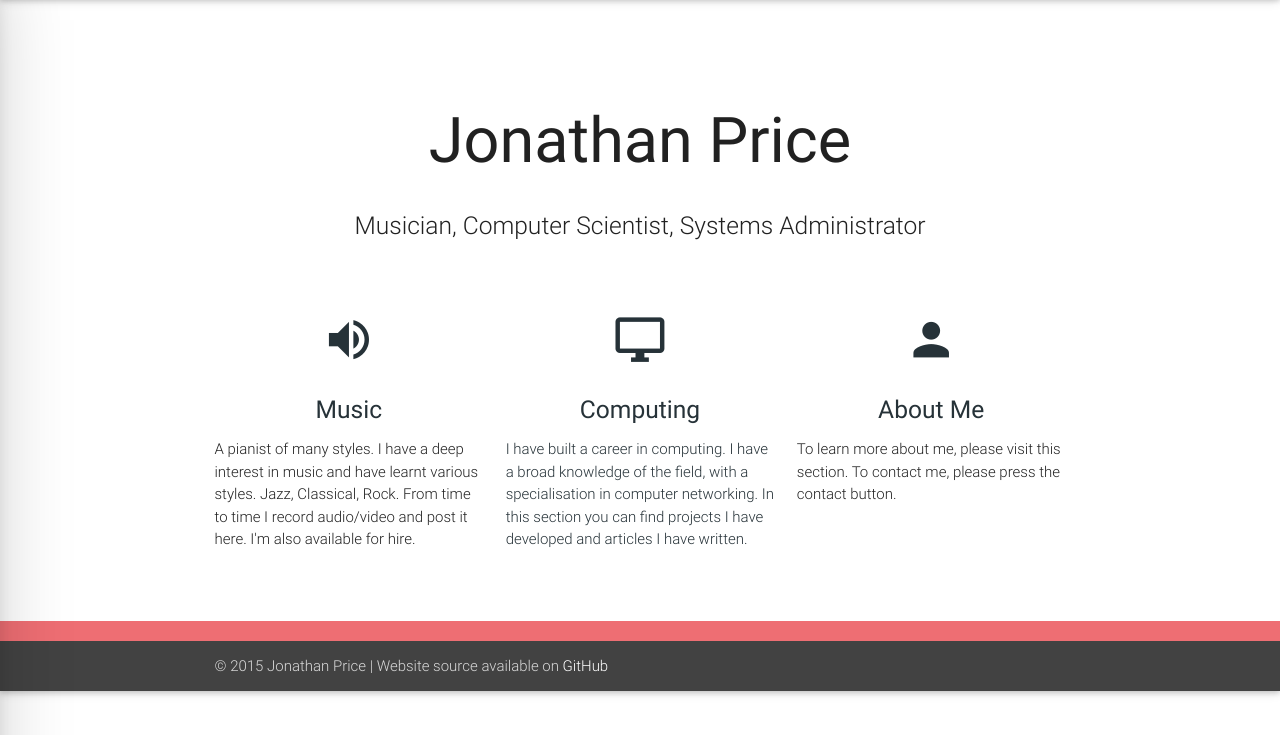
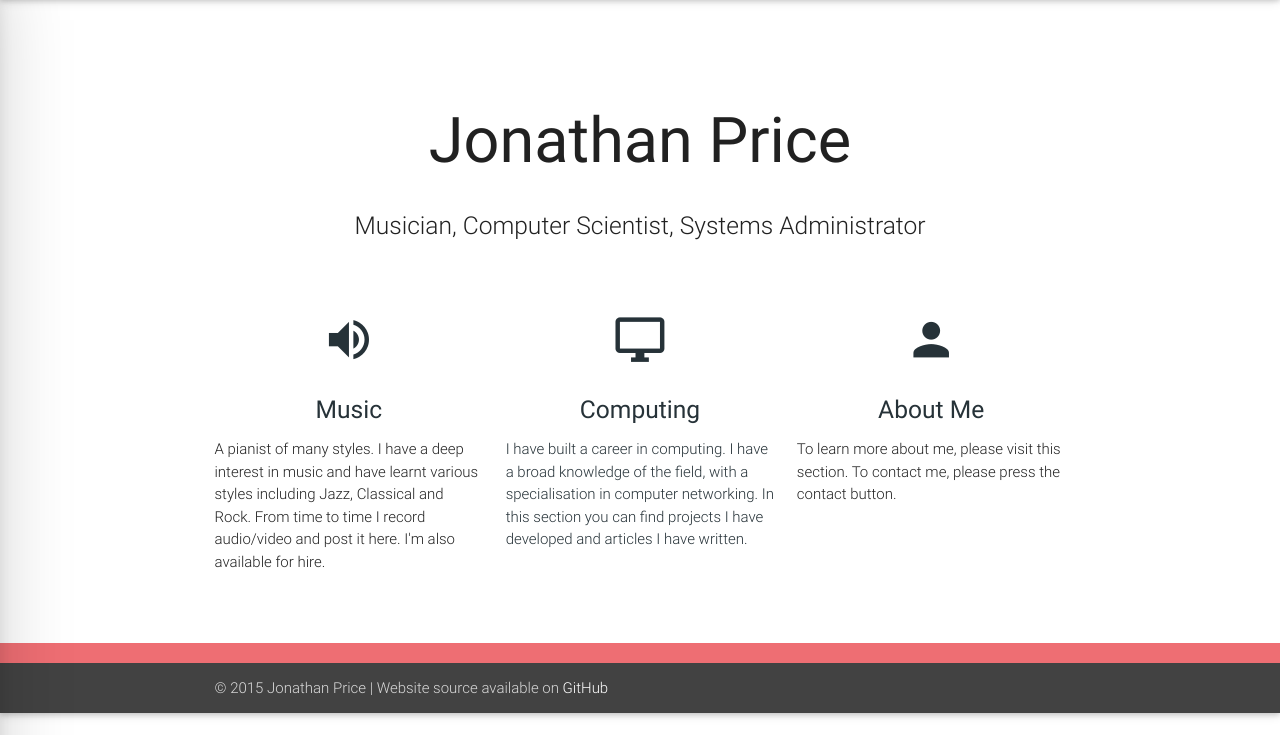
Before and after one commit to Pricetx/jonathanprice.uk, a PHP site: page / in a window 1280 px wide. Shown: the part 65-800 px from the top of the page. Run offline with PHP 8.4, Linux system fonts and the light colour scheme; some libraries are stand-ins or nearby versions.

Commit message:
Wording change in music section of front page

```diff
--- a/index.php
+++ b/index.php
@@ -22,7 +22,7 @@
                   <h2 class="center"><a href="/music" class="blue-grey-text text-darken-4"><i class="mdi-av-volume-up"></i></a></h2>
                   <h5 class="center"><a href="/music" class="blue-grey-text text-darken-4">Music</a></h5>
 
-                  <p class="light">A pianist of many styles. I have a deep interest in music and have learnt various styles. Jazz, Classical, Rock. From time to time I record audio/video and post it here. I'm also available for hire.</p>
+                  <p class="light">A pianist of many styles. I have a deep interest in music and have learnt various styles including Jazz, Classical and Rock. From time to time I record audio/video and post it here. I'm also available for hire.</p>
                 </div>
               </div>
 
```
